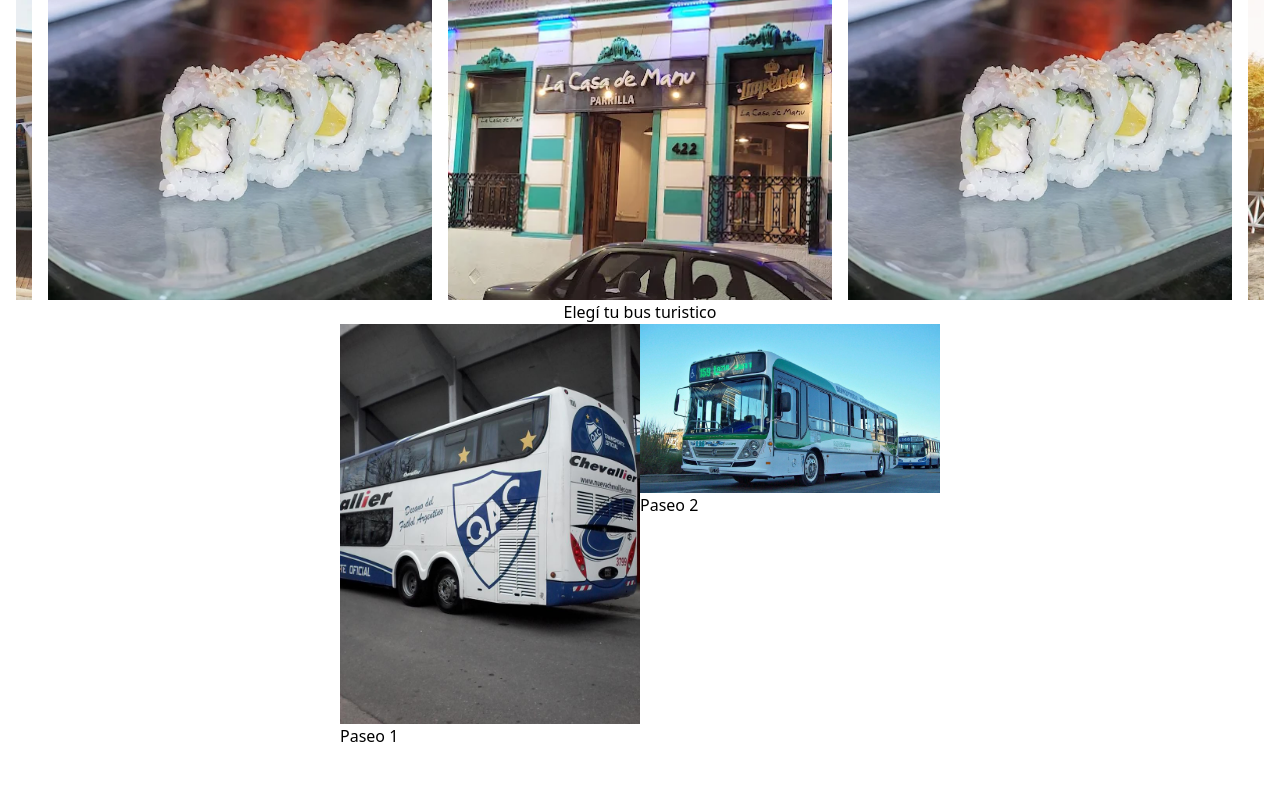
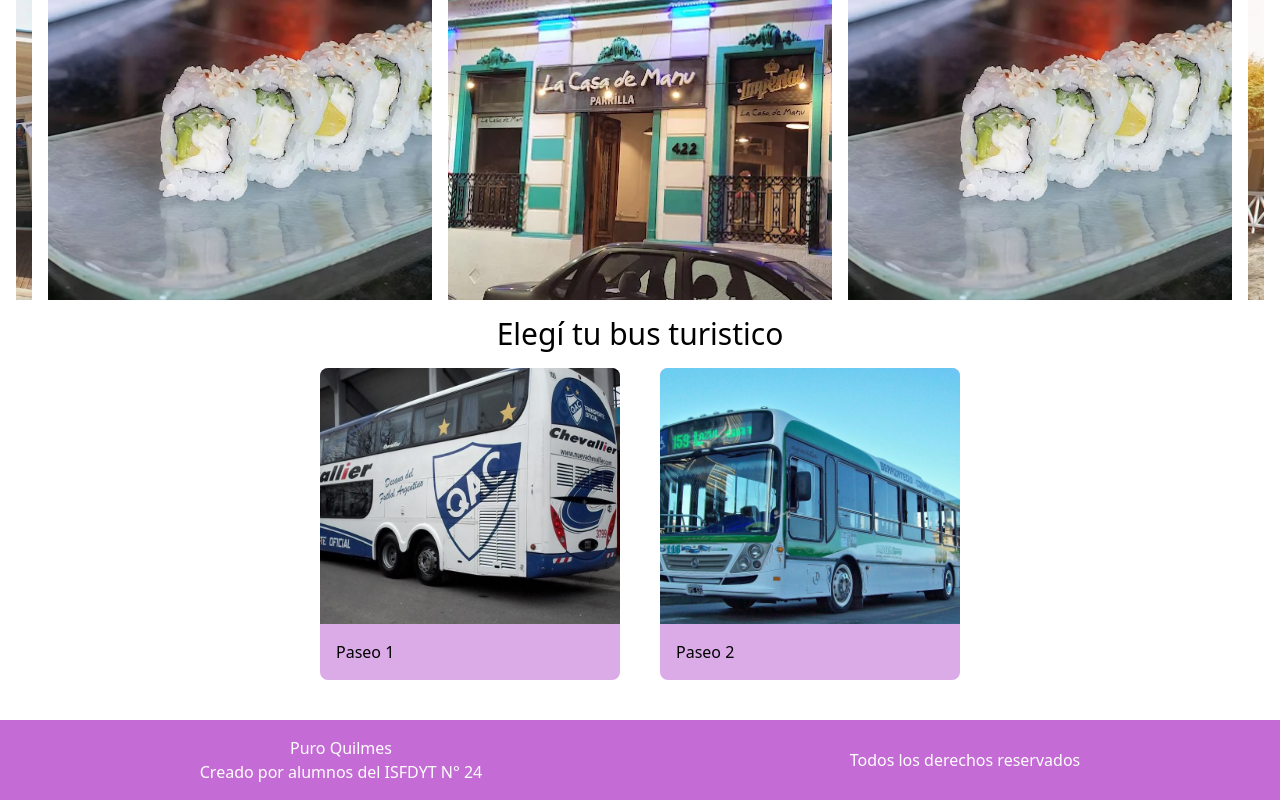
Before and after one commit to alejoevilches/pq, a Next.js app: page / in a window 1280 px wide. Shown: the part 1032-1832 px from the top of the page. Before the commit the page ends 1780 px from the top, so only its background shows below. Built offline with nearby package versions, Linux system fonts and the light colour scheme.

Commit message:
create footer

```diff
--- a/src/app/layout.tsx
+++ b/src/app/layout.tsx
@@ -1,5 +1,6 @@
 import "./globals.css";
 import Navbar from "@/components/layout/Navbar";
+import Footer from "@/components/layout/Footer";
 
 export default function RootLayout({
   children,
@@ -11,6 +12,7 @@
       <body>
         <Navbar />
         {children}
+        <Footer />
       </body>
     </html>
   );
--- a/src/components/home/TravelButton.tsx
+++ b/src/components/home/TravelButton.tsx
@@ -8,9 +8,9 @@
 export default function TravelButton(props: TravelButtonProps){
   const {imageUrl, busTitle} = props;
   return(
-    <div>
-      <Image src={imageUrl} alt={busTitle} width={300} height={50}/>
-      <h3>{busTitle}</h3>
+    <div className="flex flex-col bg-puroquilmes-300 rounded-lg overflow-hidden">
+      <Image className="h-64 object-cover aspect-3/4" src={imageUrl} alt={busTitle} width={300} height={200}/>
+      <h3 className="p-4">{busTitle}</h3>
     </div>
   )
 }
--- a/src/components/home/Travels.tsx
+++ b/src/components/home/Travels.tsx
@@ -2,9 +2,9 @@
 
 export default function Travels(){
   return(
-    <section className="flex flex-col items-center">
-      <h2>Elegí tu bus turistico</h2>
-      <div className="flex flex-row">
+    <section className="flex flex-col items-center mb-10">
+      <h2 className="text-3xl text-center py-4">Elegí tu bus turistico</h2>
+      <div className="flex flex-row gap-10">
         <TravelButton busTitle="Paseo 1" imageUrl="/bus1.jpg"/>
         <TravelButton busTitle="Paseo 2" imageUrl="/bus2.jpg"/>
       </div>
--- /dev/null
+++ b/src/components/layout/Footer.tsx
@@ -0,0 +1,13 @@
+export default function Footer(){
+  return(
+    <footer className="bg-puroquilmes-500 text-white flex justify-around p-4 text-center items-center">
+      <div>
+        <h3>Puro Quilmes</h3>
+        <p>Creado por alumnos del ISFDYT N° 24</p>
+      </div>
+      <div>
+        <p>Todos los derechos reservados</p>
+      </div>
+    </footer>
+  )
+}
```
